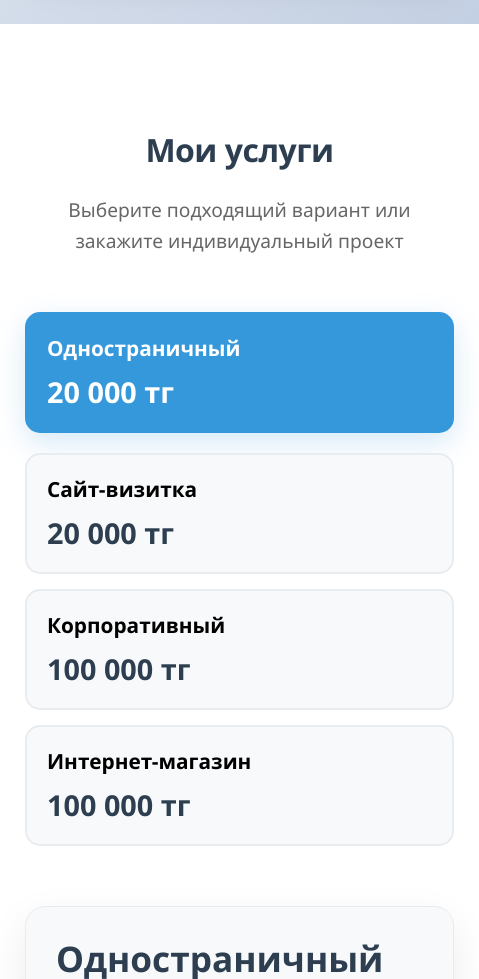
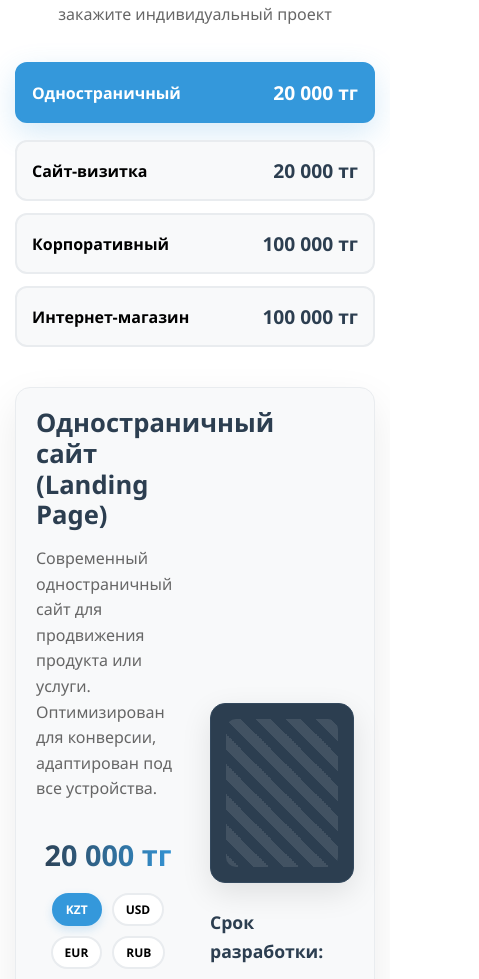
Before and after one commit to kaesmi-05/kaesmi_dev, a React (Vite) app: page / in a window 390 px wide. Shown: the part 1021-2000 px from the top of the page, 479 px wide, since content can reach past the window. Built offline with nearby package versions, Linux system fonts and the light colour scheme.

Commit message:
mobile adaptive

```diff
--- a/src/App.css
+++ b/src/App.css
@@ -440,6 +440,8 @@
   display: inline-block;
   text-decoration: none;
   text-align: center;
+  width: 100%;
+  max-width: 300px;
 }
 
 .service-illustration {
@@ -1032,24 +1034,32 @@
   .container, .header-container, .hero-container,
   .services-container, .portfolio-container,
   .about-container, .contact-container, .footer-container {
-    padding: 0 25px;
+    padding: 0 20px;
   }
 
   .header-container {
-    padding: 15px 25px;
+    padding: 15px 20px;
   }
 
   .hero {
-    padding: 70px 0;
+    padding: 60px 0;
     min-height: auto;
   }
 
   .hero h1 {
-    font-size: 2.2rem;
+    font-size: 2rem;
+    line-height: 1.2;
   }
 
   .section-title {
-    font-size: 2rem;
+    font-size: 1.8rem;
+    margin-bottom: 15px;
+  }
+
+  .section-subtitle {
+    font-size: 1rem;
+    margin-bottom: 40px;
+    padding: 0 10px;
   }
 
   .hero-buttons {
@@ -1061,21 +1071,52 @@
   .btn-primary, .btn-secondary {
     width: 100%;
     padding: 16px 25px;
+    font-size: 16px;
   }
 
   .services-tabs {
     grid-template-columns: 1fr;
-    gap: 15px;
+    gap: 12px;
+    margin-bottom: 40px;
   }
 
   .service-tab {
     min-height: auto;
     padding: 20px;
+    border-radius: 12px;
+  }
+
+  .service-tab-content {
+    display: flex;
+    justify-content: space-between;
+    align-items: center;
+  }
+
+  .service-title {
+    font-size: 1.1rem;
+    margin-bottom: 0;
+    flex: 1;
+  }
+
+  .service-price {
+    font-size: 1.4rem;
+    margin-left: 10px;
   }
 
   .service-details {
-    padding: 30px;
+    padding: 25px;
     gap: 30px;
+    border-radius: 15px;
+  }
+
+  .service-info h3 {
+    font-size: 1.6rem;
+    margin-bottom: 15px;
+  }
+
+  .service-description {
+    font-size: 1rem;
+    line-height: 1.6;
   }
 
   .price-display {
@@ -1083,44 +1124,299 @@
   }
 
   .price-main {
-    font-size: 2rem;
+    font-size: 1.8rem;
+    text-align: center;
+  }
+
+  .currency-selector-small {
+    justify-content: center;
+    gap: 10px;
+  }
+
+  .currency-option {
+    padding: 8px 15px;
+    font-size: 13px;
+    border-radius: 20px;
+  }
+
+  .features-title {
+    font-size: 1.3rem;
+    margin: 20px 0 10px;
+  }
+
+  .features-list li {
+    padding: 8px 0;
+    padding-left: 30px;
+    font-size: 1rem;
+  }
+
+  .features-list li:before {
+    font-size: 1.1rem;
+    top: 7px;
+  }
+
+  .order-btn {
+    padding: 15px 30px;
+    font-size: 16px;
+    max-width: 100%;
+    margin-top: 10px;
+  }
+
+  .device-mockup {
+    height: 180px;
+    margin-bottom: 25px;
+  }
+
+  .illustration-text h4 {
+    font-size: 1.1rem;
+  }
+
+  .illustration-text p {
+    font-size: 1rem;
+  }
+
+  .currency-hint {
+    padding: 12px;
+    margin-top: 15px;
+  }
+
+  .currency-hint span {
+    font-size: 0.95rem;
   }
 
   .portfolio-grid {
     grid-template-columns: 1fr;
-    gap: 25px;
+    gap: 20px;
+  }
+
+  .image-placeholder {
+    height: 200px;
+  }
+
+  .image-overlay {
+    padding: 15px;
+    font-size: 1.1rem;
+  }
+
+  .portfolio-info {
+    padding: 20px;
+  }
+
+  .portfolio-info h4 {
+    font-size: 1.2rem;
   }
 
   .skills {
     grid-template-columns: 1fr;
-    gap: 25px;
+    gap: 20px;
+    margin: 30px 0;
+  }
+
+  .skill {
+    padding: 25px;
+  }
+
+  .skill h4 {
+    font-size: 1.2rem;
+  }
+
+  .skill p {
+    font-size: 1rem;
   }
 
   .stats {
     flex-direction: column;
-    gap: 30px;
+    gap: 25px;
+    margin-top: 40px;
   }
 
   .stat {
     min-width: 100%;
   }
 
+  .stat-number {
+    font-size: 3rem;
+  }
+
+  .stat-text {
+    font-size: 1.1rem;
+  }
+
+  .contact-content {
+    flex-direction: column;
+    gap: 30px;
+    margin-top: 40px;
+  }
+
+  .contact-info h3 {
+    font-size: 1.6rem;
+    margin-bottom: 25px;
+  }
+
+  .contact-item {
+    margin-bottom: 20px;
+  }
+
+  .contact-icon {
+    font-size: 1.5rem;
+    margin-right: 15px;
+  }
+
+  .contact-item h4 {
+    font-size: 1.1rem;
+  }
+
+  .contact-item p {
+    font-size: 1rem;
+  }
+
+  .currency-note {
+    margin-top: 25px;
+    padding: 20px;
+  }
+
+  .currency-note h4 {
+    font-size: 1.2rem;
+  }
+
+  .currency-note p {
+    font-size: 1rem;
+  }
+
+  .contact-form {
+    padding: 25px;
+    border-radius: 15px;
+  }
+
   .form-row {
     flex-direction: column;
-    gap: 20px;
+    gap: 15px;
+    margin-bottom: 15px;
   }
 
-  .currency-selector-small {
-    justify-content: center;
+  .form-group {
+    margin-bottom: 20px;
+  }
+
+  .form-group label {
+    font-size: 1rem;
+    margin-bottom: 8px;
+  }
+
+  .form-group input,
+  .form-group select,
+  .form-group textarea {
+    padding: 14px;
+    font-size: 1rem;
+    border-radius: 10px;
+  }
+
+  .submit-btn {
+    padding: 16px;
+    font-size: 1.1rem;
+    margin-top: 10px;
+    border-radius: 12px;
+  }
+
+  .footer {
+    padding: 50px 0 25px;
+  }
+
+  .footer-content {
+    flex-direction: column;
+    gap: 30px;
+    margin-bottom: 30px;
+  }
+
+  .logo-footer .logo-text {
+    font-size: 1.8rem;
+  }
+
+  .logo-footer p {
+    font-size: 1rem;
+    max-width: 100%;
+  }
+
+  .footer-links h4,
+  .footer-contact h4 {
+    font-size: 1.2rem;
+    margin-bottom: 15px;
+  }
+
+  .footer-links a,
+  .footer-contact p {
+    font-size: 1rem;
+  }
+
+  .social-links {
+    gap: 15px;
+    margin-top: 15px;
+  }
+
+  .social-link {
+    font-size: 1rem;
+  }
+
+  .footer-bottom {
+    padding-top: 25px;
+    font-size: 0.9rem;
+  }
+
+  .currency-disclaimer {
+    font-size: 0.8rem;
+  }
+
+  .code-snippet {
+    padding: 20px;
+    font-size: 1rem;
+    border-radius: 10px;
+  }
+}
+
+/* Очень маленькие экраны (до 400px) */
+@media (max-width: 400px) {
+  .container, .header-container, .hero-container,
+  .services-container, .portfolio-container,
+  .about-container, .contact-container, .footer-container {
+    padding: 0 15px;
+  }
+
+  .hero h1 {
+    font-size: 1.8rem;
+  }
+
+  .subtitle {
+    font-size: 0.95rem;
+  }
+
+  .section-title {
+    font-size: 1.6rem;
+  }
+
+  .service-tab {
+    padding: 15px;
+  }
+
+  .service-title {
+    font-size: 1rem;
+  }
+
+  .service-price {
+    font-size: 1.2rem;
+  }
+
+  .service-details {
+    padding: 20px;
   }
 
   .currency-option {
     padding: 6px 12px;
-    font-size: 13px;
+    font-size: 12px;
   }
 
-  .footer-content {
-    flex-direction: column;
-    gap: 40px;
+  .form-group input,
+  .form-group select,
+  .form-group textarea {
+    padding: 12px;
   }
 }
```
